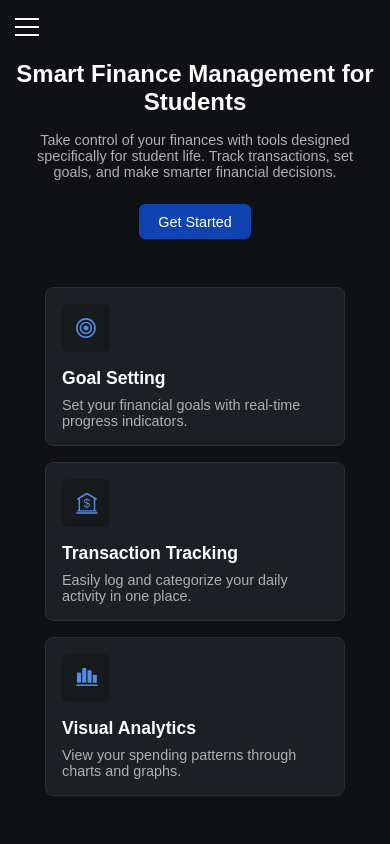
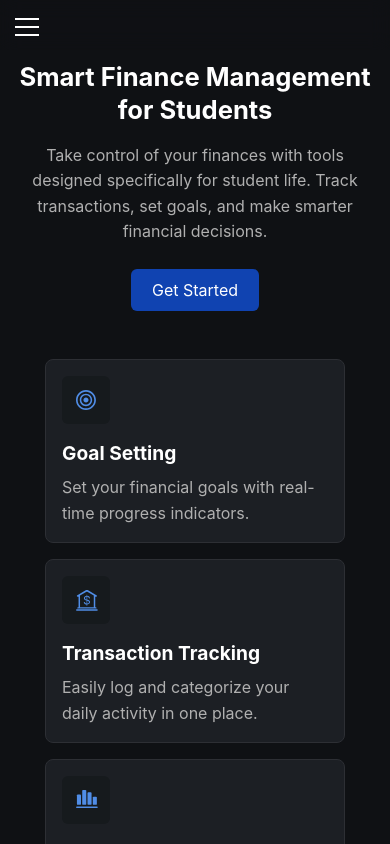
Before and after one commit to RhythmD22/Financier, a plain HTML site: page index.html in a window 390 px wide. Drawn offline with Linux system fonts and the light colour scheme.

Commit message:
Refactor

```diff
--- a/css/analytics.css
+++ b/css/analytics.css
@@ -3,7 +3,7 @@
     margin: 0;
     padding: 0;
     box-sizing: border-box;
-    font-family: sans-serif;
+    font-family: -apple-system, BlinkMacSystemFont, 'Segoe UI', Roboto, Oxygen, Ubuntu, Cantarell, 'Open Sans', 'Helvetica Neue', sans-serif;
 }
 
 a {
@@ -346,15 +346,18 @@ button {
     }
 
     .page-title {
-        font-size: 1.2rem;
+        font-size: 1.3rem;
+        line-height: 1.3;
     }
 
     .budget-heading {
-        font-size: 1rem;
+        font-size: 1.1rem;
+        line-height: 1.4;
     }
 
     .budget-amount {
-        font-size: 1.5rem;
+        font-size: 1.6rem;
+        line-height: 1.3;
     }
 
     .progress-card {
@@ -384,7 +387,7 @@ button {
         top: 50%;
         left: 50%;
         transform: translate(-50%, -50%);
-        font-size: 1.3rem;
+        font-size: 1.4rem;
         text-align: center;
         line-height: 1.4;
         width: 100%;
@@ -409,11 +412,13 @@ button {
     }
 
     .expense-category-title {
-        font-size: 0.85rem;
+        font-size: 1rem;
+        line-height: 1.4;
     }
 
     .expense-category-breakdown {
-        font-size: 0.8rem;
+        font-size: 0.9rem;
+        line-height: 1.5;
     }
 
     .graph-header {
@@ -435,6 +440,17 @@ button {
 
     .bar-chart-container {
         height: 240px;
+    }
+
+    .week-label {
+        font-size: 1rem;
+        line-height: 1.4;
+    }
+
+    .week-arrow {
+        font-size: 1rem;
+        min-width: 35px;
+        min-height: 35px;
     }
 }
 
--- a/css/calculator.css
+++ b/css/calculator.css
@@ -3,7 +3,7 @@
   margin: 0;
   padding: 0;
   box-sizing: border-box;
-  font-family: sans-serif;
+  font-family: -apple-system, BlinkMacSystemFont, 'Segoe UI', Roboto, Oxygen, Ubuntu, Cantarell, 'Open Sans', 'Helvetica Neue', sans-serif;
 }
 
 a {
@@ -225,7 +225,8 @@ button {
   }
 
   .page-title {
-    font-size: 1.2rem;
+    font-size: 1.3rem;
+    line-height: 1.3;
   }
 
   .calc-grid {
@@ -246,8 +247,9 @@ button {
   }
 
   .calculator-display {
-    font-size: 1.2rem;
+    font-size: 1.4rem;
     padding: 0.75rem;
+    line-height: 1.3;
   }
 
   .calculator-buttons {
@@ -255,20 +257,22 @@ button {
   }
 
   .calc-btn {
-    font-size: 0.9rem;
+    font-size: 1.1rem;
     padding: 0.75rem;
   }
 
   .history-header h3 {
-    font-size: 0.9rem;
+    font-size: 1rem;
+    line-height: 1.4;
   }
 
   #clearHistoryBtn {
-    font-size: 0.7rem;
+    font-size: 0.85rem;
     padding: 0.4rem 0.6rem;
   }
 
   .history-list {
-    font-size: 0.8rem;
+    font-size: 0.95rem;
+    line-height: 1.5;
   }
 }
--- a/css/goals-categories.css
+++ b/css/goals-categories.css
@@ -3,7 +3,7 @@
   margin: 0;
   padding: 0;
   box-sizing: border-box;
-  font-family: sans-serif;
+  font-family: -apple-system, BlinkMacSystemFont, 'Segoe UI', Roboto, Oxygen, Ubuntu, Cantarell, 'Open Sans', 'Helvetica Neue', sans-serif;
 }
 
 a {
@@ -234,11 +234,13 @@ button {
   }
 
   .page-title {
-    font-size: 1.2rem;
+    font-size: 1.3rem;
+    line-height: 1.3;
   }
 
   .section-header h2 {
-    font-size: 1rem;
+    font-size: 1.1rem;
+    line-height: 1.4;
   }
 
   .goal-card,
@@ -249,16 +251,19 @@ button {
 
   .goal-info h4,
   .category-info h4 {
-    font-size: 0.9rem;
+    font-size: 1rem;
+    line-height: 1.4;
   }
 
   .goal-info p,
   .category-info p {
-    font-size: 0.8rem;
+    font-size: 0.95rem;
+    line-height: 1.5;
   }
 
   .budget-amount {
-    font-size: 1.1rem;
+    font-size: 1.2rem;
+    line-height: 1.3;
   }
 
   .icon-btn {
--- a/css/index.css
+++ b/css/index.css
@@ -3,7 +3,7 @@
   margin: 0;
   padding: 0;
   box-sizing: border-box;
-  font-family: sans-serif;
+  font-family: -apple-system, BlinkMacSystemFont, 'Segoe UI', Roboto, Oxygen, Ubuntu, Cantarell, 'Open Sans', 'Helvetica Neue', sans-serif;
 }
 
 a {
@@ -193,11 +193,13 @@ button {
   }
 
   .top-section h1 {
-    font-size: 1.5rem;
+    font-size: 1.6rem;
+    line-height: 1.3;
   }
 
   .top-section p {
-    font-size: 0.9rem;
+    font-size: 1rem;
+    line-height: 1.6;
   }
 
   .feature-cards,
@@ -214,8 +216,20 @@ button {
     padding: 1rem;
   }
 
+  .card h3,
+  .why-card h3 {
+    font-size: 1.2rem;
+    line-height: 1.4;
+  }
+
+  .card p,
+  .why-card p {
+    font-size: 1rem;
+    line-height: 1.6;
+  }
+
   .btn-primary {
-    padding: 0.6rem 1.2rem;
-    font-size: 0.9rem;
+    padding: 0.7rem 1.3rem;
+    font-size: 1rem;
   }
 }
--- a/css/money-tips.css
+++ b/css/money-tips.css
@@ -7,7 +7,7 @@
   margin: 0;
   padding: 0;
   box-sizing: border-box;
-  font-family: sans-serif;
+  font-family: -apple-system, BlinkMacSystemFont, 'Segoe UI', Roboto, Oxygen, Ubuntu, Cantarell, 'Open Sans', 'Helvetica Neue', sans-serif;
 }
 
 a {
@@ -160,8 +160,9 @@ button {
 
   .category-button {
     min-width: auto;
-    padding: 0.5rem;
-    font-size: 0.85rem;
+    padding: 0.6rem;
+    font-size: 0.95rem;
+    line-height: 1.4;
   }
 
   .category-icon {
@@ -175,7 +176,8 @@ button {
   }
 
   .page-title {
-    font-size: 1.2rem;
+    font-size: 1.3rem;
+    line-height: 1.3;
   }
 
   .arrow-line {
@@ -190,7 +192,8 @@ button {
   .tip-card {
     min-width: 200px;
     padding: 1.2rem;
-    font-size: 0.95rem;
+    font-size: 1rem;
+    line-height: 1.5;
   }
 
   .main-content {
@@ -219,13 +222,13 @@ button {
   border-color: inherit;
 }
 
-.category-button[data-category="textbook"]:hover,
-.category-button.active[data-category="textbook"] {
+.category-button[data-category="subscriptions"]:hover,
+.category-button.active[data-category="subscriptions"] {
   border-color: #5C6BC0;
 }
 
-.category-button[data-category="food-dining"]:hover,
-.category-button.active[data-category="food-dining"] {
+.category-button[data-category="food"]:hover,
+.category-button.active[data-category="food"] {
   border-color: #FF9800;
 }
 
--- a/css/styles.css
+++ b/css/styles.css
@@ -5,6 +5,9 @@ body {
   height: 100%;
   background-color: #0F1114;
   color: #FFFFFF;
+  /* Improved base font size for better readability */
+  font-size: 16px;
+  line-height: 1.5;
 }
 
 /* ===== Layout Container ===== */
@@ -140,6 +143,9 @@ body {
   body {
     height: 100%;
     overflow: hidden;
+    /* Improved base font size for mobile */
+    font-size: 16px;
+    line-height: 1.5;
   }
 
   .container {
@@ -195,6 +201,8 @@ body {
     color: inherit;
     transition: background 0.2s ease;
     width: 100%;
+    /* Increased font size for better readability */
+    font-size: 1.1rem;
   }
 
   .nav-link:hover {
@@ -215,8 +223,10 @@ body {
     left: 50px;
     padding-left: 0;
     z-index: 102;
-    font-size: 1.2rem;
+    font-size: 1.3rem;
     margin: 0;
+    /* Increased font size for better readability */
+    line-height: 1.3;
   }
 
   /* Create a full-width transparent header bar */
@@ -244,7 +254,7 @@ body {
     margin: 1rem 0;
     padding: 0.75rem;
     color: #9CA3AF;
-    font-size: 0.75rem;
+    font-size: 0.85rem;
     border-top: 1px solid #2d2f34;
     border-bottom: 1px solid #2d2f34;
     gap: 0.5rem;
--- a/css/track-transactions.css
+++ b/css/track-transactions.css
@@ -3,7 +3,7 @@
   margin: 0;
   padding: 0;
   box-sizing: border-box;
-  font-family: sans-serif;
+  font-family: -apple-system, BlinkMacSystemFont, 'Segoe UI', Roboto, Oxygen, Ubuntu, Cantarell, 'Open Sans', 'Helvetica Neue', sans-serif;
 }
 
 a {
@@ -350,6 +350,8 @@ button {
   }
 }
 
+
+
 /* Modal Styles */
 .modal {
   display: none;
@@ -405,8 +407,9 @@ svg.icon {
   }
 
   .page-title {
-    font-size: 1.2rem;
+    font-size: 1.3rem;
     margin-bottom: 1rem;
+    line-height: 1.3;
   }
 
   .quick-actions {
@@ -418,7 +421,8 @@ svg.icon {
   }
 
   .action-label {
-    font-size: 0.85rem;
+    font-size: 1rem;
+    line-height: 1.4;
   }
 
   .week-card {
@@ -427,7 +431,13 @@ svg.icon {
   }
 
   #weekHeading {
-    font-size: 1rem;
+    font-size: 1.1rem;
+    line-height: 1.4;
+  }
+
+  .transactions-column h2 {
+    font-size: 1.1rem;
+    line-height: 1.4;
   }
 
   .transaction-card {
@@ -436,25 +446,34 @@ svg.icon {
   }
 
   .transaction-left h4 {
-    font-size: 0.85rem;
+    font-size: 1rem;
+    line-height: 1.4;
   }
 
   .transaction-left p {
-    font-size: 0.75rem;
+    font-size: 0.9rem;
+    line-height: 1.5;
+  }
+
+  .transaction-date {
+    font-size: 0.9rem;
+    line-height: 1.5;
   }
 
   .transaction-amount {
-    font-size: 0.85rem;
+    font-size: 1rem;
+    line-height: 1.4;
   }
 
   .meal-planning h2 {
-    font-size: 1rem;
+    font-size: 1.1rem;
     text-align: left;
     align-self: flex-start;
     width: 100%;
     padding-left: 1rem;
     /* Match container padding */
     margin-left: -1rem;
+    line-height: 1.4;
   }
 
   .meal-card {
@@ -462,17 +481,19 @@ svg.icon {
   }
 
   .meal-title {
-    font-size: 0.9rem;
+    font-size: 1rem;
+    line-height: 1.4;
   }
 
   .meal-category,
   .meal-description {
-    font-size: 0.8rem;
+    font-size: 0.95rem;
+    line-height: 1.5;
   }
 
   .btn-meal {
-    font-size: 0.8rem;
-    padding: 0.4rem 0.8rem;
+    font-size: 0.95rem;
+    padding: 0.5rem 0.9rem;
   }
 
   .modal-content {
```
